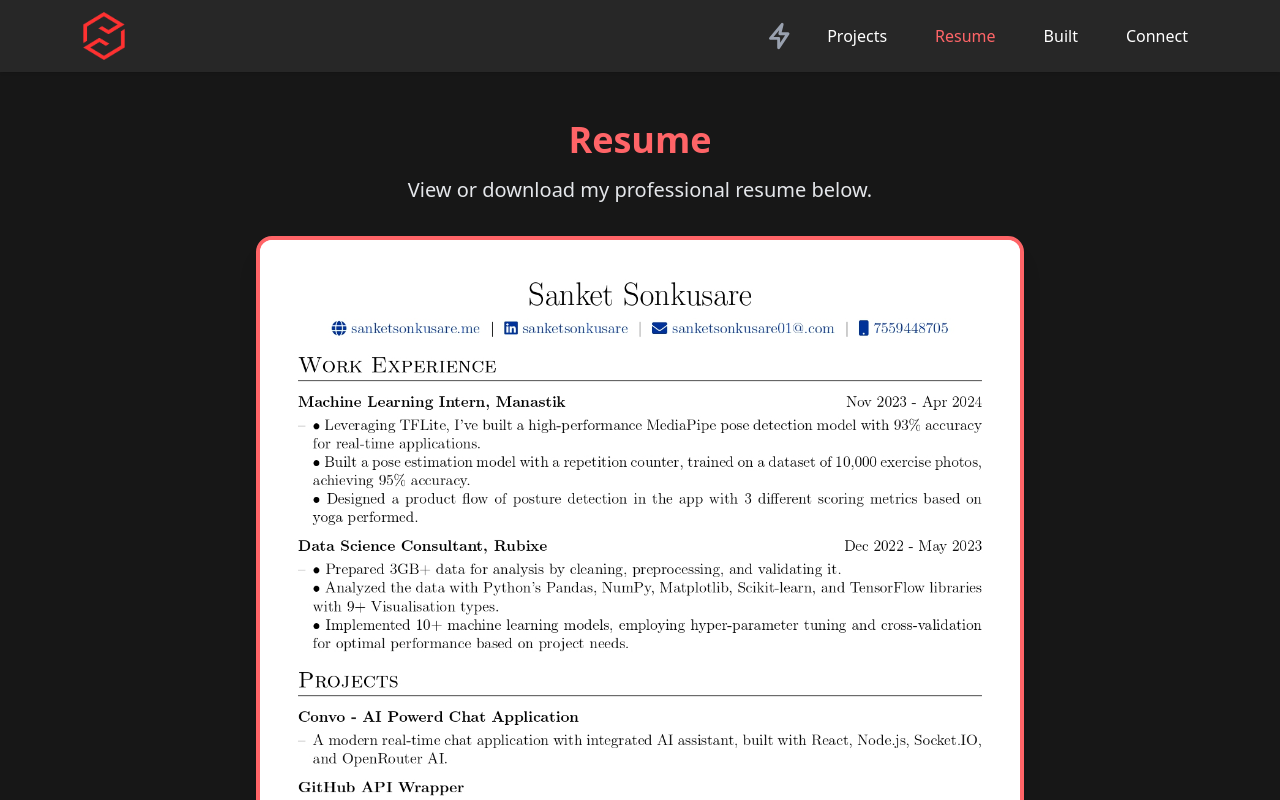
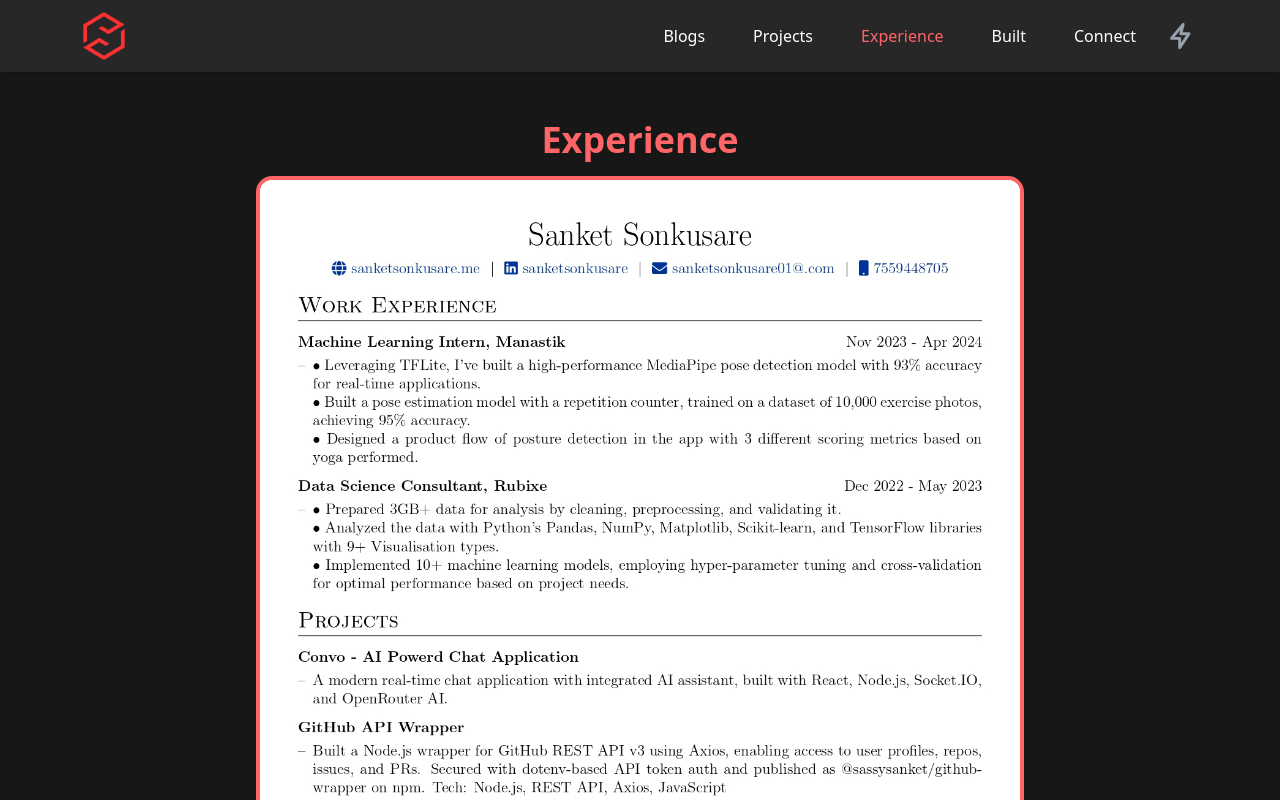
Before and after one commit to sanketsonkusare/portfolio, a React (Vite) app: page /resume in a window 1280 px wide. Shown: the top 800 px of the page. Built offline with nearby package versions, Linux system fonts and the light colour scheme.

Commit message:
Refactor Navbar and Resume components to improve structure and update terminology

```diff
--- a/src/components/Navbar.jsx
+++ b/src/components/Navbar.jsx
@@ -50,44 +50,6 @@ function Navbar({ menuOpen, setMenuOpen, theme, setTheme }) {
           <img className="w-12 h-12 object-contain" src={logo} alt="Logo" />
         </Link>
         <div className="flex items-center gap-4">
-          {/* Theme Toggle First */}
-          <button
-            aria-label="Toggle Dark Mode"
-            onClick={() => setTheme(theme === "dark" ? "light" : "dark")}
-            className="mr-2 sm:mr-0 px-1 cursor-pointer flex items-center justify-center"
-            tabIndex={0}
-            type="button"
-          >
-            {theme === "dark" ? (
-              // Lightning icon for light mode
-              <svg
-                xmlns="http://www.w3.org/2000/svg"
-                className="h-7 w-7 text-gray-400 cursor-pointer"
-                fill="none"
-                viewBox="0 0 24 24"
-                stroke="currentColor"
-                tabIndex={-1}
-                pointerEvents="none"
-                aria-hidden="true"
-              >
-                <path strokeLinecap="round" strokeLinejoin="round" strokeWidth={2.5} d="M13 2L3 14h7v8l8-12h-7z" />
-              </svg>
-            ) : (
-              // Moon icon for dark mode
-              <svg
-                xmlns="http://www.w3.org/2000/svg"
-                className="h-7 w-7 text-gray-600 cursor-pointer"
-                fill="none"
-                viewBox="0 0 24 24"
-                stroke="currentColor"
-                tabIndex={-1}
-                pointerEvents="none"
-                aria-hidden="true"
-              >
-                <path strokeLinecap="round" strokeLinejoin="round" strokeWidth={2} d="M21 12.79A9 9 0 1111.21 3a7 7 0 109.79 9.79z" />
-              </svg>
-            )}
-          </button>
           {/* Hamburger for mobile */}
           <div className="sm:hidden">
             <button
@@ -115,6 +77,22 @@ function Navbar({ menuOpen, setMenuOpen, theme, setTheme }) {
           >
             <div className={`${theme === "dark" ? "bg-[#272727] opacity-75" : "bg-white opacity-95"} w-full h-full absolute sm:hidden top-0 left-0 z-[-1]`} />
             <div className="flex flex-col sm:flex-row gap-4 sm:gap-6 items-center w-full sm:w-auto relative">
+              <div
+                className="w-full sm:w-auto cursor-pointer"
+                onClick={() => { setMenuOpen(false); }}
+              >
+                <a
+                  href="https://blog.sanketsonkusare.me/"
+                  target="_blank"
+                  rel="noopener noreferrer"
+                  className={`block w-full text-right transition px-3 py-1 rounded-lg ${
+                    theme === "dark" ? 'text-white hover:text-red-400' : 'text-black hover:text-red-400'
+                  }`}
+                  tabIndex={-1}
+                >
+                  Blogs
+                </a>
+              </div>
               <div
                 className="w-full sm:w-auto cursor-pointer"
                 onClick={() => { setMenuOpen(false); navigate('/projects'); }}
@@ -152,7 +130,7 @@ function Navbar({ menuOpen, setMenuOpen, theme, setTheme }) {
                   }
                   tabIndex={-1}
                 >
-                  Resume
+                  Experience
                 </NavLink>
               </div>
               <div
@@ -197,6 +175,44 @@ function Navbar({ menuOpen, setMenuOpen, theme, setTheme }) {
               </div>
             </div>
           </div>
+          {/* Theme Toggle First */}
+          <button
+            aria-label="Toggle Dark Mode"
+            onClick={() => setTheme(theme === "dark" ? "light" : "dark")}
+            className="mr-2 sm:mr-0 px-1 cursor-pointer flex items-center justify-center"
+            tabIndex={0}
+            type="button"
+          >
+            {theme === "dark" ? (
+              // Lightning icon for light mode
+              <svg
+                xmlns="http://www.w3.org/2000/svg"
+                className="h-7 w-7 text-gray-400 cursor-pointer"
+                fill="none"
+                viewBox="0 0 24 24"
+                stroke="currentColor"
+                tabIndex={-1}
+                pointerEvents="none"
+                aria-hidden="true"
+              >
+                <path strokeLinecap="round" strokeLinejoin="round" strokeWidth={2.5} d="M13 2L3 14h7v8l8-12h-7z" />
+              </svg>
+            ) : (
+              // Moon icon for dark mode
+              <svg
+                xmlns="http://www.w3.org/2000/svg"
+                className="h-7 w-7 text-gray-600 cursor-pointer"
+                fill="none"
+                viewBox="0 0 24 24"
+                stroke="currentColor"
+                tabIndex={-1}
+                pointerEvents="none"
+                aria-hidden="true"
+              >
+                <path strokeLinecap="round" strokeLinejoin="round" strokeWidth={2} d="M21 12.79A9 9 0 1111.21 3a7 7 0 109.79 9.79z" />
+              </svg>
+            )}
+          </button>
         </div>
       </div>
     </nav>
--- a/src/pages/Resume.jsx
+++ b/src/pages/Resume.jsx
@@ -6,8 +6,8 @@ import resumePDF from '../assets/Sanket_Sonkusare_Resume.pdf';
 function Resume({ theme }) {
   return (
     <div className={`min-h-screen flex flex-col items-center justify-center px-4 sm:px-6 md:px-8 py-10 ${theme === "dark" ? "text-white" : "text-black"}`}>
-      <h1 className="text-xl md:text-4xl font-bold mb-4 mt-20 text-red-400">Resume</h1>
-      <p className={`text-lg md:text-xl mb-8 ${theme === "dark" ? "text-gray-200" : "text-gray-700"}`}>View or download my professional resume below.</p>
+      <h1 className="text-xl md:text-4xl font-bold mb-4 mt-20 text-red-400">Experience</h1>
+
       <div className="w-full max-w-3xl flex justify-center">
         <div className="w-full border-4 rounded-2xl border-red-400 shadow-xl overflow-hidden bg-white dark:bg-[#181818] flex justify-center items-center" style={{ aspectRatio: '7.8/11' }}>
           {/* Replace the src below with the correct path to your exported PDF first page image */}
@@ -24,7 +24,7 @@ function Resume({ theme }) {
         download
         className="mt-6 inline-block px-6 py-2 rounded-lg bg-red-400 text-white font-semibold shadow hover:bg-red-500 transition"
       >
-        Download PDF
+        Download Resume
       </a>
     </div>
   );
```
Also changed, not shown: 1 other file (tests, documents, lock files or other folders).
